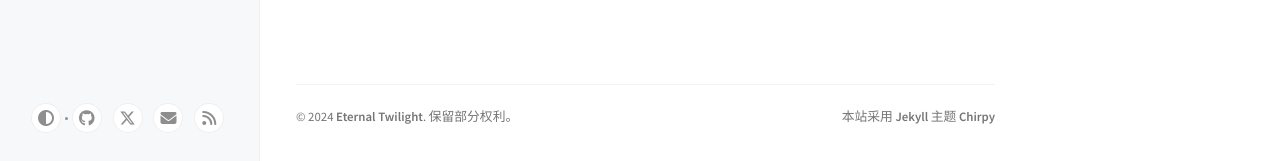
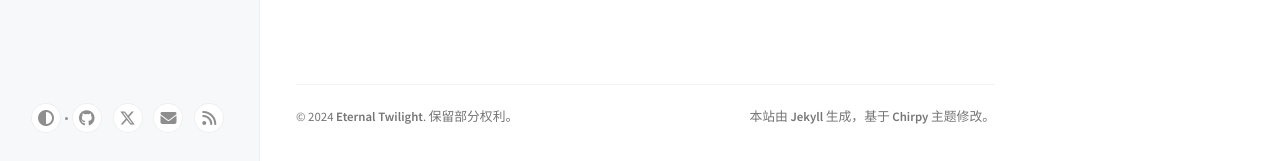
Before and after one commit to EtnlTwilight/etnltwilight.github, a Jekyll site: the page built from index.html, in a window 1280 px wide. Shown: the part 736-897 px from the top of the page. Built offline with Jekyll 4.4.1, drawn with Linux system fonts in a browser that asks for light colours; cached includes are drawn as plain includes.

Commit message:
Update zh-CN.yml

```diff
--- a/_data/locales/zh-CN.yml
+++ b/_data/locales/zh-CN.yml
@@ -39,7 +39,7 @@ copyright:
   verbose: >-
     除非另有说明，本网站上的博客文章均由作者按照知识共享署名 4.0 国际 (CC BY 4.0) 许可协议进行授权。
 
-meta: 本站采用 :PLATFORM 主题 :THEME
+meta: 本站由 :PLATFORM 生成，基于 :THEME 主题修改。
 
 not_found:
   statment: 抱歉，我们放错了该 URL，或者它指向了不存在的内容。
```
